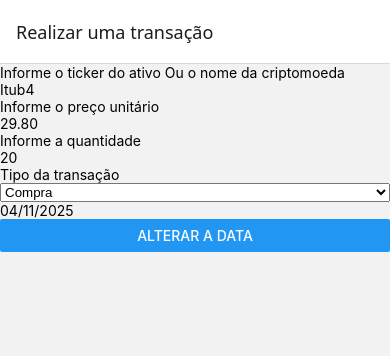
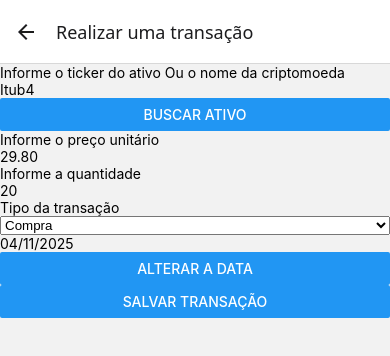
Before and after one commit to LucasChurutekoski/gestao-carteira-investimentos, a React Native app in the folder frontMobile/: screen /novaTransacaoModal in a window 390 px wide. Shown: the top 356 px of the page. Built offline with nearby package versions, Linux system fonts and the light colour scheme.

Commit message:
Atualização realizar transferências

```diff
--- a/frontMobile/App.js
+++ b/frontMobile/App.js
@@ -12,7 +12,7 @@ const Stack = createNativeStackNavigator()
 
 function RootStack() {
   return (
-    <Stack.Navigator initialRouteName="novaTransacaoModal">
+    <Stack.Navigator initialRouteName="Login">
       <Stack.Screen
         name="Login"
         component={LoginScreen}
--- /dev/null
+++ b/frontMobile/components/MenuBottom.js
@@ -0,0 +1,8 @@
+import { Text } from "react-native";
+
+export default function MenuBottom(){
+
+    return(
+        <Text>TEste menuzinho em baixo</Text>
+    )
+}
--- a/frontMobile/screens/Home.js
+++ b/frontMobile/screens/Home.js
@@ -1,12 +1,13 @@
 import { SafeAreaView } from "react-native-safe-area-context";
 import Header from "../components/header";
-import { Text } from "react-native";
+import { Button, Text } from "react-native";
 import { useEffect, useState } from "react"
 import * as SecureStore from 'expo-secure-store'
 import { jwtDecode } from 'jwt-decode'
 import axios from 'axios'
+import MenuBottom from "../components/MenuBottom";
 
-export default function Home() {
+export default function Home({navigation}) {
 
     const[usuario, setUsuario]= useState(null)
     const[dadosProtegidos, setDadosProtegidos]=useState(null)
@@ -26,21 +27,25 @@ export default function Home() {
 
             }
         }
-        const buscarCarteira = async () => {
-            try {
-
-            } catch (error) {
-
-            }
-        }
         buscaToken()
     }, [])
+
+    function abrirModalTransacao(){
+        navigation.navigate("novaTransacaoModal")
+    }
     return (
         <SafeAreaView>
             <Header />
             {usuario ? (<Text>Bem-vindo(a), {usuario.nomeUsuario}!</Text>) : (
                 <Text>Carregando dados...</Text>
             )   }
+
+            <Button
+                title="+"
+                onPress={abrirModalTransacao}
+
+            />
+            <MenuBottom/>
         </SafeAreaView>
     )
 }
--- a/frontMobile/screens/TransacaoModal.js
+++ b/frontMobile/screens/TransacaoModal.js
@@ -1,16 +1,16 @@
-import { Button, Text, TextInput, View } from "react-native";
+import { Alert, Button, Text, TextInput, View } from "react-native";
 import { useState } from 'react'
 import { Picker } from '@react-native-picker/picker';
 import DateTimePicker from '@react-native-community/datetimepicker';
+import axios from "axios";
 
 export default function TransacaoModal({ navigation }) {
     const [ticker, setTicker] = useState('')
-    const [tipoOperacao, setTipoOperacao] = useState('')
+    const [tipoOperacao, setTipoOperacao] = useState('compra')
     const [quantidade, setQuantidade] = useState('')
     const [precoUnitario, setPrecoUnitario] = useState('')
-    const [dataTransacao, setDataTransacao] = useState('')
     const [showPicker, setShowPicker] = useState(false)
-    const[data, setData] = useState(new Date())
+    const [data, setData] = useState(new Date())
 
     const onChangeDate = (event, selectedDate) => {
         const currentDate = selectedDate || data
@@ -18,22 +18,106 @@ export default function TransacaoModal({ navigation }) {
         setShowPicker(false)
     }
 
+    const limpaCampos = () => {
+        setTicker('')
+        setTipoOperacao('')
+        setQuantidade('')
+        setPrecoUnitario('')
+    }
+
+    const buscarAtivo = async () => {
+        try {
+            const resposta = await axios.get(`http://10.0.2.2:3000/ativo/buscar?ticker=${ticker}`)
+            if (resposta.data) {
+                setTicker(resposta.data.ticker)
+                setPrecoUnitario(resposta.data.precoAtual)
+            }
+        } catch (error) {
+            Alert.alert(
+                "erro",
+                "ação não encontrada",
+                [
+                    {
+                        text: "tentar novamente"
+                    }
+                ]
+            )
+        }
+
+    }
+
     const toggleDatePicker = () => {
         setShowPicker(true)
+    }
+
+    const salvarTransacao = async () => {
+        try {
+            if (!data || !precoUnitario || !quantidade || !tipoOperacao || !ticker) {
+                console.warn("Tentativa de salvar com campos vazios");
+                Alert.alert("Erro", "Todos os campos são obrigatórios.");
+                return;
+            }
+            console.log("Executou o salvamento")
+            const precoFormatado = parseFloat(precoUnitario.replace(',', '.'))
+            const quantidadeFormatada = parseFloat(quantidade.replace(',', '.'))
+            const tipoFormatado = tipoOperacao.toLowerCase()
+            const dataFormatada = data.toISOString().split('T')[0];
+
+            const dadosTransacao = {
+                ticker: ticker,
+                precoUnitario: precoFormatado,
+                dataCompra: dataFormatada,
+                tipoTransacao: tipoFormatado,
+                quantidade: quantidadeFormatada
+            }
+
+            const response = await axios.post('http://10.0.2.2:3000/transacao', dadosTransacao)
+            Alert.alert(
+                "Transação registrada com sucesso",
+                "Deseja fazer outra transação?",
+                [
+                    {
+                        text: "Sim",
+                        onPress: limpaCampos
+                    },
+                    {
+                        text: "Não"
+
+                    }
+                ]
+            )
+
+        } catch (error) {
+            const mensagem = error.response.data.message
+            console.log(mensagem)
+            Alert.alert(
+                "Erro",
+                mensagem,
+                [
+                    {
+                        text: "tentar novamente"
+                    }
+                ]
+            )
+        }
     }
 
     return (
         <View>
             <Text>Informe o ticker do ativo Ou o nome da criptomoeda</Text>
-            <TextInput placeholder="Itub4" />
+            <TextInput placeholder="Itub4" onChangeText={setTicker} value={ticker} />
+            <Button
+                title="Buscar Ativo"
+                onPress={buscarAtivo}
+            />
             <Text>Informe o preço unitário</Text>
-            <TextInput placeholder="29.80" />
+            <TextInput placeholder="29.80" onChangeText={setPrecoUnitario} value={precoUnitario} />
             <Text>Informe a quantidade</Text>
-            <TextInput placeholder="20" />
+            <TextInput placeholder="20" onChangeText={setQuantidade} value={quantidade} />
             <Text>Tipo da transação</Text>
             <Picker
                 selectedValue={tipoOperacao}
-                onChangeValue={(itemValue, itemIndex) => {
+                onValueChange={(itemValue, itemIndex) => {
                     setTipoOperacao(itemValue)
                 }}
             >
@@ -55,6 +139,11 @@ export default function TransacaoModal({ navigation }) {
                     onChange={onChangeDate}
                 />
             )}
+            <Button
+                title="Salvar transação"
+                onPress={salvarTransacao}
+            />
+
         </View>
     )
 }
```
